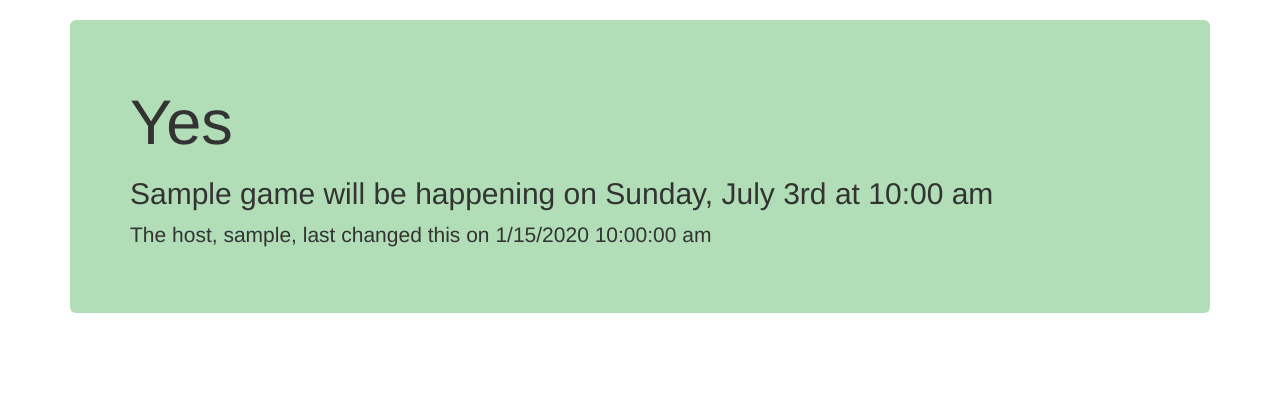
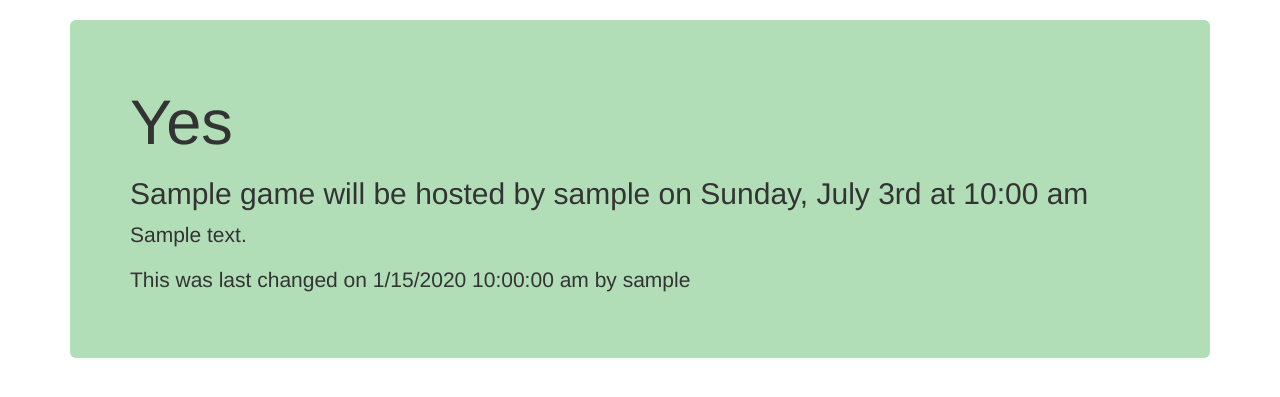
Before and after one commit to drewmcd621/dnd, a Django app: template happening/templates/main.html in a window 1280 px wide. Shown: the top 397 px of the page. Run offline with Django 3.2, Linux system fonts and the light colour scheme; the template is opened without the code that fills it: values that come from a table or form of the project are taken from there, others are empty; tables that the repository leaves empty hold one stand-in row (values such as "Sample post"); parts of the project's set-up code (start-up, migrations or seed data) failed here and were passed over; some libraries are stand-ins or nearby versions.

Commit message:
Updating some things

```diff
--- a/happening/admin.py
+++ b/happening/admin.py
@@ -20,6 +20,7 @@ class GameAdmin(admin.ModelAdmin):
         if(not change):
             obj.host = request.user
 
+        obj.updated_by = request.user
         obj.save()
 
 admin.site.register(Game, GameAdmin)
--- a/happening/models.py
+++ b/happening/models.py
@@ -26,7 +26,8 @@ class Game(models.Model):
     dow  = models.IntegerField("Day of Week",choices=DAYS_OF_WEEK, null=True)
     time = models.TimeField("Time (UTC)",null=True)
     happening = models.BooleanField("Is it happening this week?", choices=YES_NO, default=True)
-    reason = models.TextField("If No, why not?",blank=True,default='')
+    notes = models.TextField("Game Notes",blank=True,default='')
+    updated_by = models.ForeignKey(User, on_delete=models.SET_NULL, editable=False)
     created_at = models.DateTimeField("Created On", auto_now_add=True, editable=False)
     updated_at = models.DateTimeField("Last Updated On", auto_now=True, editable=False)
 
--- a/happening/templates/main.html
+++ b/happening/templates/main.html
@@ -9,19 +9,13 @@
   <div class="jumbotron {% if game.happening %}game-yes{% else %}game-no{% endif %}">
     <h1 class='game-status'>{% if game.happening %}Yes{% else %}No{% endif %}</h1>
     {% if game.happening %}
-      <h2>{{game.name}} will be happening on <span class='date'></span> at <span class='time'></span></h2>
-      <p>The host, {{game.host.username}}, last changed this on <span class='updated'></span></p>
+      <h2>{{game.name}} will be hosted by {{game.host.username}} on <span class='date'></span> at <span class='time'></span></h2>
 
     {% else %}
-      <h2>{{game.name}} will not be happening this week</h2>
-      {% if game.reason|length > 0 %}
-          <p>The host, {{game.host.username}}, gave this as the reason:</p>
-          <p>{{game.reason}}</p>
-        {% else %}
-          <p>Blame the host, {{game.host.username}}</p>
-        {% endif %}
-      <p>This was last changed on <span class='updated'></span></p>
+      <h2>{{game.name}} by {{game.host.username}} will not be happening this week</h2>
     {% endif %}
+    <p>{{game.notes}}</p>
+    <p class="small">This was last changed on <span class='updated'></span> by {{game.updated_by.username}}</p>
   </div>
 {% endblock %}
 
--- a/static/main.css
+++ b/static/main.css
@@ -6,3 +6,7 @@
 {
   background-color: #DEB1B9;
 }
+.small
+{
+  font-size:12px;
+}
```
